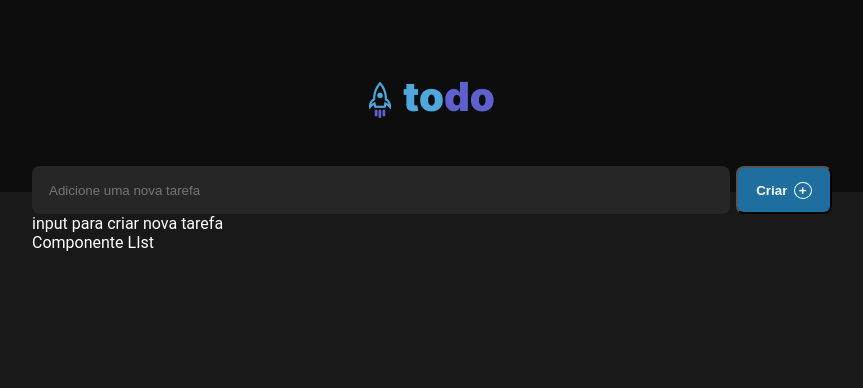
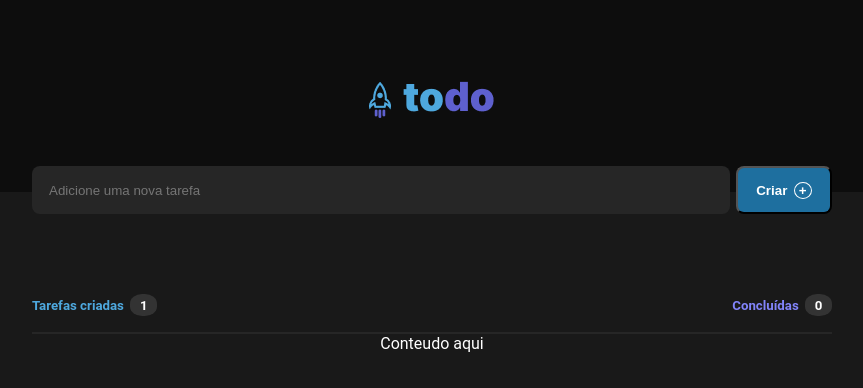
Before and after one commit to GuiSandoval/todo-list, a React (Vite) app: page / in a window 1280 px wide. Shown: the top 388 px of the page, without its empty margins (208-1071 px from the left). Built offline with nearby package versions, Linux system fonts and the light colour scheme.

Commit message:
Create Header List

```diff
--- a/src/components/List/styles.ts
+++ /dev/null
@@ -1,5 +0,0 @@
-import styled from "styled-components";
-
-export const ContainerList = styled.div`
-  display: flex;
-`;
--- a/src/pages/Home/components/SectionInput/styles.ts
+++ b/src/pages/Home/components/SectionInput/styles.ts
@@ -7,6 +7,7 @@ export const ContainerSectionInput = styled.section`
   align-items: center;
   height: 3rem;
   width: 100%;
+  margin: 0 0 4rem 0;
 
   > input {
     background: #262626;
--- /dev/null
+++ b/src/pages/Home/components/SectionList/index.tsx
@@ -0,0 +1,24 @@
+import React from 'react'
+import * as S from './styles'
+
+interface SectionListProps {
+  tasks: Array<any>;
+}
+
+function SectionList({ tasks }: SectionListProps) {
+  return (
+    <S.ContainerSectionList>
+
+      <S.HeaderSectionList>
+        <S.TitleListCreated>Tarefas criadas <span>1</span></S.TitleListCreated>
+        <S.TitleListCompleted>Concluídas <span>0</span></S.TitleListCompleted>
+      </S.HeaderSectionList>
+
+      <S.ContentSectionList>
+        Conteudo aqui
+      </S.ContentSectionList>
+    </S.ContainerSectionList>
+  )
+}
+
+export { SectionList }
--- /dev/null
+++ b/src/pages/Home/components/SectionList/styles.ts
@@ -0,0 +1,53 @@
+import styled from "styled-components";
+
+export const ContainerSectionList = styled.section`
+  display: flex;
+  flex-direction: column;
+  justify-content: center;
+  align-items: center;
+`;
+
+export const HeaderSectionList = styled.header`
+  display: flex;
+  flex-direction: row;
+  justify-content: space-between;
+  align-items: center;
+  width: 100%;
+  padding: 1rem 0;
+  border-bottom: 2px solid #262626;
+`;
+
+export const ContentSectionList = styled.div`
+  display: flex;
+  flex-direction: column;
+  justify-content: center;
+  align-items: center;
+  width: 100%;
+`;
+
+const BaseTitleList = styled.h5`
+  display: flex;
+  flex-direction: row;
+  justify-content: center;
+  align-items: center;
+
+  > span {
+    display: flex;
+    flex-direction: row;
+    justify-content: center;
+    align-items: center;
+    background: #333333;
+    color: #fff;
+    border-radius: 45%;
+    padding: 0.2rem 0.6rem;
+    text-align: center;
+    margin: 0 0 0 0.4rem;
+  }
+`;
+
+export const TitleListCreated = styled(BaseTitleList)`
+  color: #4ea8de;
+`;
+export const TitleListCompleted = styled(BaseTitleList)`
+  color: #8284fa;
+`;
--- a/src/pages/Home/index.tsx
+++ b/src/pages/Home/index.tsx
@@ -1,18 +1,21 @@
-import React from 'react'
-import { List } from '../../components/List'
+import React, { useState } from 'react'
+
 import { SectionContainer } from '../../layouts/Section'
 import { Header } from '../../components/Header'
 import { Content } from '../../components/Content'
+
 import SectionInput from './components/SectionInput'
+import { SectionList } from './components/SectionList'
 
 function Home() {
+  const [tasks, setTasks] = useState([]);
+
   return (
     <SectionContainer>
       <Header />
       <Content>
         <SectionInput />
-        <div>input para criar nova tarefa</div>
-        <div>Componente LIst</div>
+        <SectionList tasks={tasks} />
       </Content>
     </SectionContainer>
   )
```
Also changed, not shown: src/components/List/index.tsx (deleted, +0 -10 lines).
